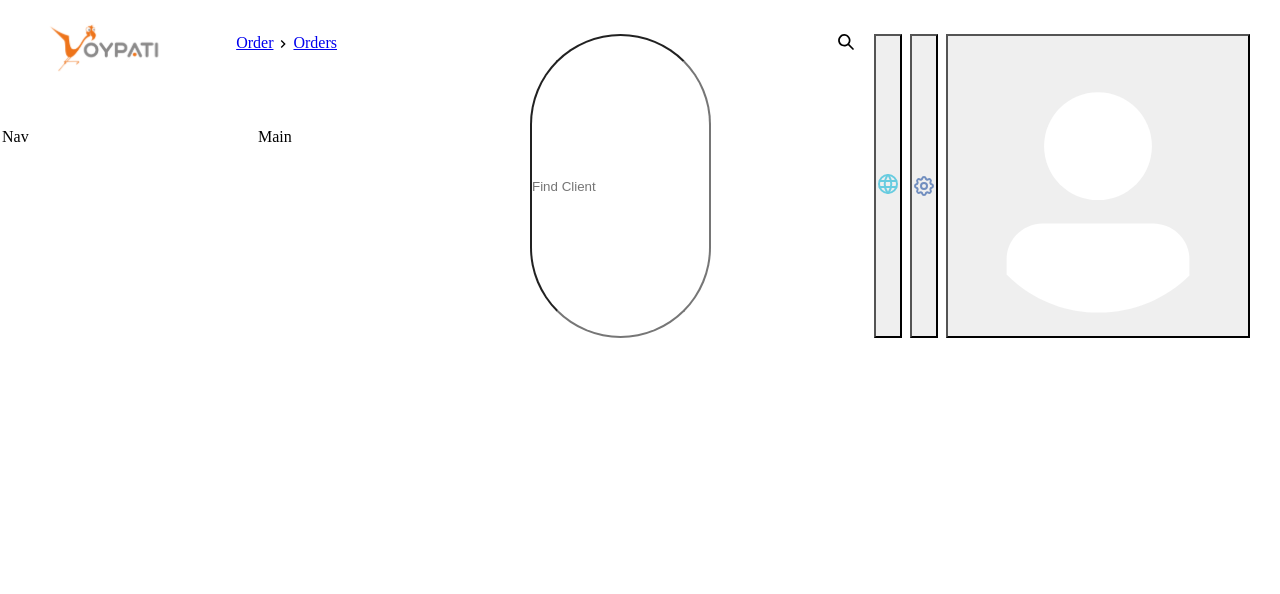
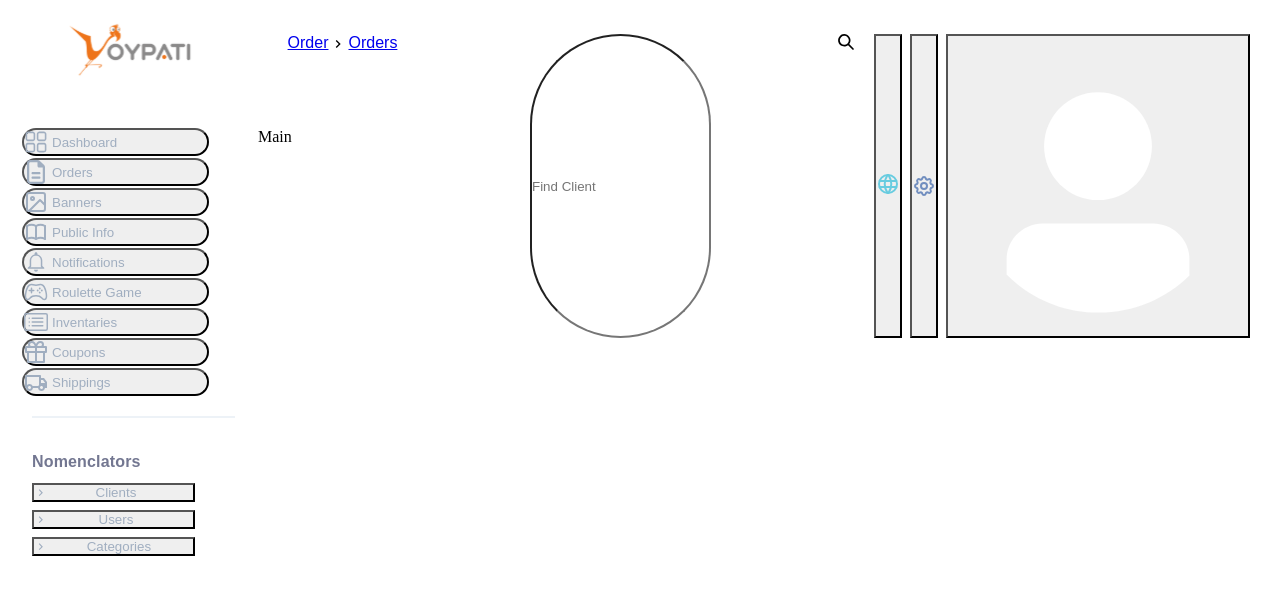
Before and after one commit to arielgomezmendez/voypati-app, a React (Vite) app: page / in a window 1280 px wide. Shown: the top 594 px of the page. Built offline with nearby package versions, Linux system fonts and the light colour scheme; the HTML template or start-up script is replaced by a standard one.

Commit message:
Create side bar layout

```diff
--- a/package.json
+++ b/package.json
@@ -16,7 +16,8 @@
     "@emotion/styled": "^11.13.0",
     "framer-motion": "^11.11.9",
     "react": "^18.3.1",
-    "react-dom": "^18.3.1"
+    "react-dom": "^18.3.1",
+    "react-icons": "^5.3.0"
   },
   "devDependencies": {
     "@eslint/js": "^9.11.1",
--- a/src/App.jsx
+++ b/src/App.jsx
@@ -1,6 +1,7 @@
 import './App.css'
 import { Grid, GridItem } from '@chakra-ui/react'
 import Header from './Components/Header/Header'
+import SideMenu from './components/SideMenu/SideMenu'
 
 function App() {
   return (
@@ -16,8 +17,8 @@ function App() {
         <GridItem pl='2' bg='' area={'header'}>
           <Header/>
         </GridItem>
-        <GridItem pl='2' bg='pink.300' area={'nav'}>
-          Nav
+        <GridItem pl='2' area={'nav'}>
+          <SideMenu/>
         </GridItem>
         <GridItem pl='2' bg='green.300' area={'main'}>
           Main
--- a/src/components/Header/HeaderButtons/HeaderButtons.jsx
+++ b/src/components/Header/HeaderButtons/HeaderButtons.jsx
@@ -13,7 +13,6 @@ const HeaderButtons = () => {
         className='headerButton'
         isRound={true}
         variant='solid'
-        aria-label='Done'
         fontSize='16px'
         size="sm"
         icon={<Language />}
@@ -22,7 +21,6 @@ const HeaderButtons = () => {
         className='headerButton'
         isRound={true}
         variant='solid'
-        aria-label='Done'
         fontSize='16px'
         size="sm"
         icon={<Settings />}
@@ -31,7 +29,6 @@ const HeaderButtons = () => {
         className='headerButton'
         isRound={true}
         variant='solid'
-        aria-label='Done'
         size="sm"
         icon={<Avatar size='xs' />}
       />
--- a/src/components/Header/style.css
+++ b/src/components/Header/style.css
@@ -3,6 +3,7 @@
   background-color: #fff;
   flex-direction: row;
   margin-top: 20px;
+  font-family: 'Poppins', sans-serif;
 }
 
 .leftItem{
@@ -14,8 +15,8 @@
 }
 
 .logo{
-  width: 40%;
-  height: 60px;
+  width: 62%;
+  height: 64px;
 }
 
 .rightItem{
--- /dev/null
+++ b/src/components/SideMenu/SideMenu.jsx
@@ -0,0 +1,192 @@
+import React from 'react'
+import './style.css'
+import { Button, Container, ListItem, Menu, MenuButton, MenuItem, MenuList, Stack, UnorderedList } from '@chakra-ui/react'
+import { RxDashboard } from "react-icons/rx";
+import { FaRegFileLines } from 'react-icons/fa6';
+import { FiGift, FiImage } from 'react-icons/fi';
+import { IoGameControllerOutline } from 'react-icons/io5';
+import { TbBook } from 'react-icons/tb';
+import { IoMdNotificationsOutline } from 'react-icons/io';
+import { BsCardList } from 'react-icons/bs';
+import { RiTruckLine } from 'react-icons/ri';
+import { ChevronDownIcon, ChevronLeftIcon, ChevronRightIcon } from '@chakra-ui/icons';
+
+const SideMenu = () => {
+  return (
+    <div className='sideMenu'>
+      <Stack direction='column' spacing={2} justifyContent={"start"} ml={"20px"} mb={"20px"}>
+        <Button
+          display={"flex"}
+          justifyContent={"start"}
+          leftIcon={<RxDashboard size={"24px"} />}
+          borderRadius={"14px"}
+          variant='ghost'
+          color={" #A0AEC0"}
+          width={"80%"}
+          iconSpacing={"4"}
+          _hover={{ bg: ' #FFF9EC', color: ' #FF7500' }}
+          _active={{ bg: ' #FFF9EC', color: ' #FF7500' }}>
+          Dashboard
+        </Button>
+        <Button
+          display={"flex"}
+          justifyContent={"start"}
+          leftIcon={<FaRegFileLines size={"24px"} />}
+          borderRadius={"14px"}
+          colorScheme='teal'
+          variant='ghost'
+          color={" #A0AEC0"}
+          width={"80%"}
+          iconSpacing={"4"}
+          _hover={{ bg: ' #FFF9EC', color: ' #FF7500' }}
+          _active={{ bg: ' #FFF9EC', color: ' #FF7500' }}>
+          Orders
+        </Button>
+        <Button
+          display={"flex"}
+          justifyContent={"start"}
+          leftIcon={<FiImage size={"24px"} />}
+          borderRadius={"14px"}
+          colorScheme='teal'
+          variant='ghost'
+          color={" #A0AEC0"}
+          width={"80%"}
+          iconSpacing={"4"}
+          _hover={{ bg: ' #FFF9EC', color: ' #FF7500' }}
+          _active={{ bg: ' #FFF9EC', color: ' #FF7500' }}>
+          Banners
+        </Button>
+        <Button
+          display={"flex"}
+          justifyContent={"start"}
+          leftIcon={<TbBook size={"24px"} />}
+          borderRadius={"14px"}
+          colorScheme='teal'
+          variant='ghost'
+          color={" #A0AEC0"}
+          width={"80%"}
+          iconSpacing={"4"}
+          _hover={{ bg: ' #FFF9EC', color: ' #FF7500' }}
+          _active={{ bg: ' #FFF9EC', color: ' #FF7500' }}>
+          Public Info
+        </Button>
+        <Button
+          display={"flex"}
+          justifyContent={"start"}
+          leftIcon={<IoMdNotificationsOutline size={"24px"} />}
+          borderRadius={"14px"}
+          colorScheme='teal'
+          variant='ghost'
+          color={" #A0AEC0"}
+          width={"80%"}
+          iconSpacing={"4"}
+          _hover={{ bg: ' #FFF9EC', color: ' #FF7500' }}
+          _active={{ bg: ' #FFF9EC', color: ' #FF7500' }}>
+          Notifications
+        </Button>
+        <Button
+          display={"flex"}
+          justifyContent={"start"}
+          leftIcon={<IoGameControllerOutline size={"24px"} />}
+          borderRadius={"14px"}
+          colorScheme='teal'
+          variant='ghost'
+          color={" #A0AEC0"}
+          width={"80%"}
+          iconSpacing={"4"}
+          _hover={{ bg: ' #FFF9EC', color: ' #FF7500' }}
+          _active={{ bg: ' #FFF9EC', color: ' #FF7500' }}>
+          Roulette Game
+        </Button>
+        <Button
+          display={"flex"}
+          justifyContent={"start"}
+          leftIcon={<BsCardList size={"24px"} />}
+          borderRadius={"14px"}
+          colorScheme='teal'
+          variant='ghost'
+          color={" #A0AEC0"}
+          width={"80%"}
+          iconSpacing={"4"}
+          _hover={{ bg: ' #FFF9EC', color: ' #FF7500' }}
+          _active={{ bg: ' #FFF9EC', color: ' #FF7500' }}>
+          Inventaries
+        </Button>
+        <Button
+          display={"flex"}
+          justifyContent={"start"}
+          leftIcon={<FiGift size={"24px"} />}
+          borderRadius={"14px"}
+          colorScheme='teal'
+          variant='ghost'
+          color={" #A0AEC0"}
+          width={"80%"}
+          iconSpacing={"4"}
+          _hover={{ bg: ' #FFF9EC', color: ' #FF7500' }}
+          _active={{ bg: ' #FFF9EC', color: ' #FF7500' }}>
+          Coupons
+        </Button>
+        <Button
+          display={"flex"}
+          justifyContent={"start"}
+          leftIcon={<RiTruckLine size={"24px"} />}
+          borderRadius={"14px"}
+          colorScheme='teal'
+          variant='ghost'
+          color={" #A0AEC0"}
+          width={"80%"}
+          iconSpacing={"4"}
+          _hover={{ bg: ' #FFF9EC', color: ' #FF7500' }}
+          _active={{ bg: ' #FFF9EC', color: ' #FF7500' }}>
+          Shippings
+        </Button>
+      </Stack>
+
+      <div className='nomenclatorsMenues'>
+        <span className='nomenclatorsTitle'>Nomenclators</span>
+        <Menu >
+          <MenuButton
+            as={Button}
+            width={"80%"}
+            paddingRight={16}
+            leftIcon={<ChevronRightIcon />}
+            _hover={{ bg: ' #FFF9EC', color: ' #FF7500' }}
+            _active={{ bg: ' #FFF9EC', color: ' #FF7500' }}
+            variant={'ghost'}
+            color="#A0AEC0">
+            Clients
+          </MenuButton>
+        </Menu>
+        <Menu>
+          <MenuButton
+            as={Button}
+            width={"80%"}
+            paddingRight={16}
+            leftIcon={<ChevronRightIcon />}
+            _hover={{ bg: ' #FFF9EC', color: ' #FF7500' }}
+            _active={{ bg: ' #FFF9EC', color: ' #FF7500' }}
+            variant={'ghost'}
+            color="#A0AEC0">
+            Users
+          </MenuButton>
+        </Menu>
+        <Menu >
+          <MenuButton
+            width={"80%"}
+            paddingRight={10}
+            as={Button}
+            leftIcon={<ChevronRightIcon />}
+            _hover={{ bg: ' #FFF9EC', color: ' #FF7500' }}
+            _active={{ bg: ' #FFF9EC', color: ' #FF7500' }}
+            variant={'ghost'}
+            color="#A0AEC0">
+            Categories
+          </MenuButton>
+        </Menu>
+      </div>
+
+    </div>
+  )
+}
+
+export default SideMenu
--- /dev/null
+++ b/src/components/SideMenu/style.css
@@ -0,0 +1,25 @@
+/*.sideMenu{
+  font-family: 'Poppins', sans-serif;
+}*/
+
+.nomenclatorsMenues{
+  width: 80%;
+  border-top: 2px solid  #EDF2F7;
+  padding-top: 30px;
+  margin-left: 30px;
+  margin-right: 30px;
+  display: flex;
+  flex-direction: column;
+  gap: 8px;
+}
+
+.nomenclatorsTitle{
+  font-family: 'Poppins', sans-serif;
+  font-style: normal;
+  font-weight: 700;
+  font-size: 16px;
+  line-height: 27px;
+  letter-spacing: 0.01em;
+  color: #737791;
+
+}
```
Also changed, not shown: src/App.css (line endings or trailing spaces), 1 other file (tests, documents, lock files or other folders).
